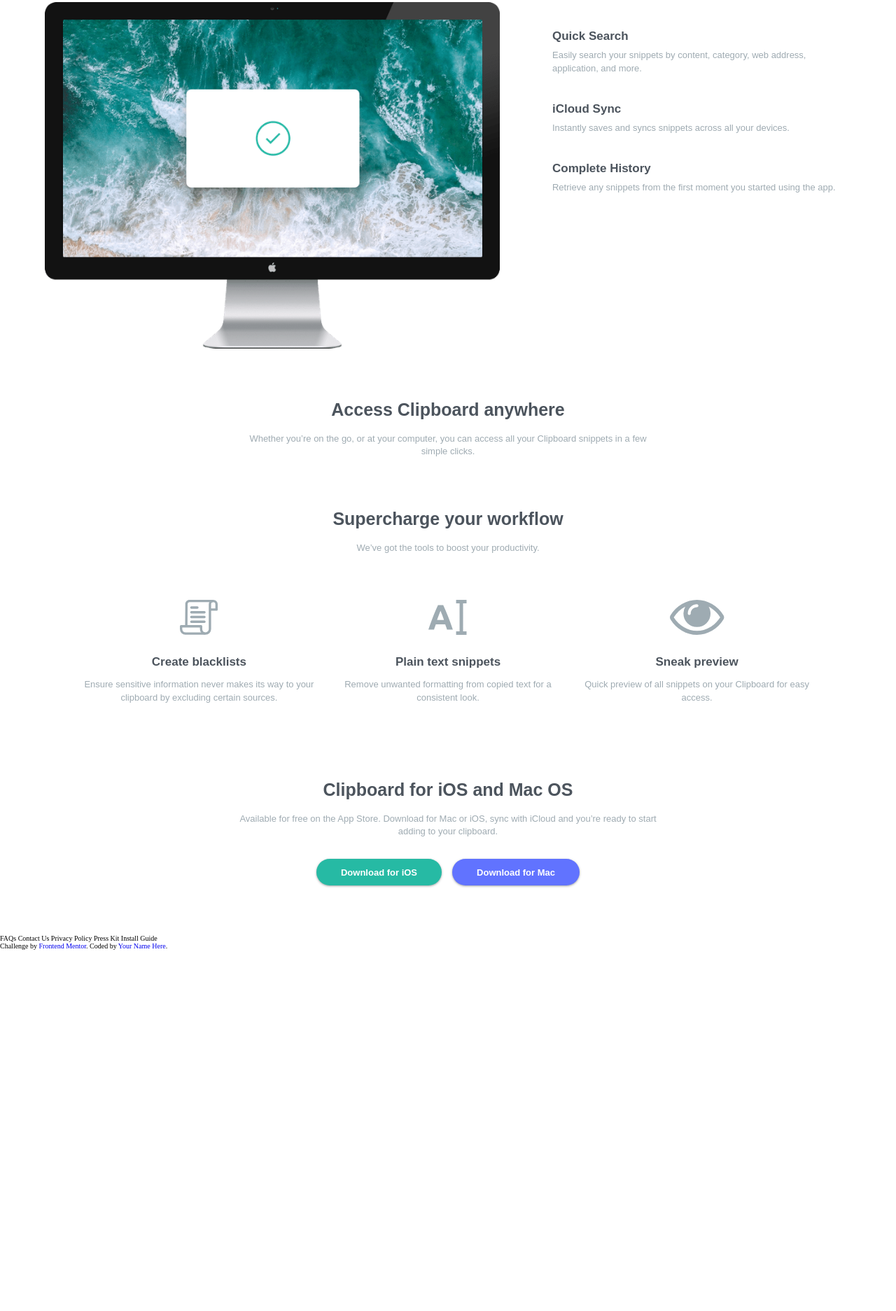
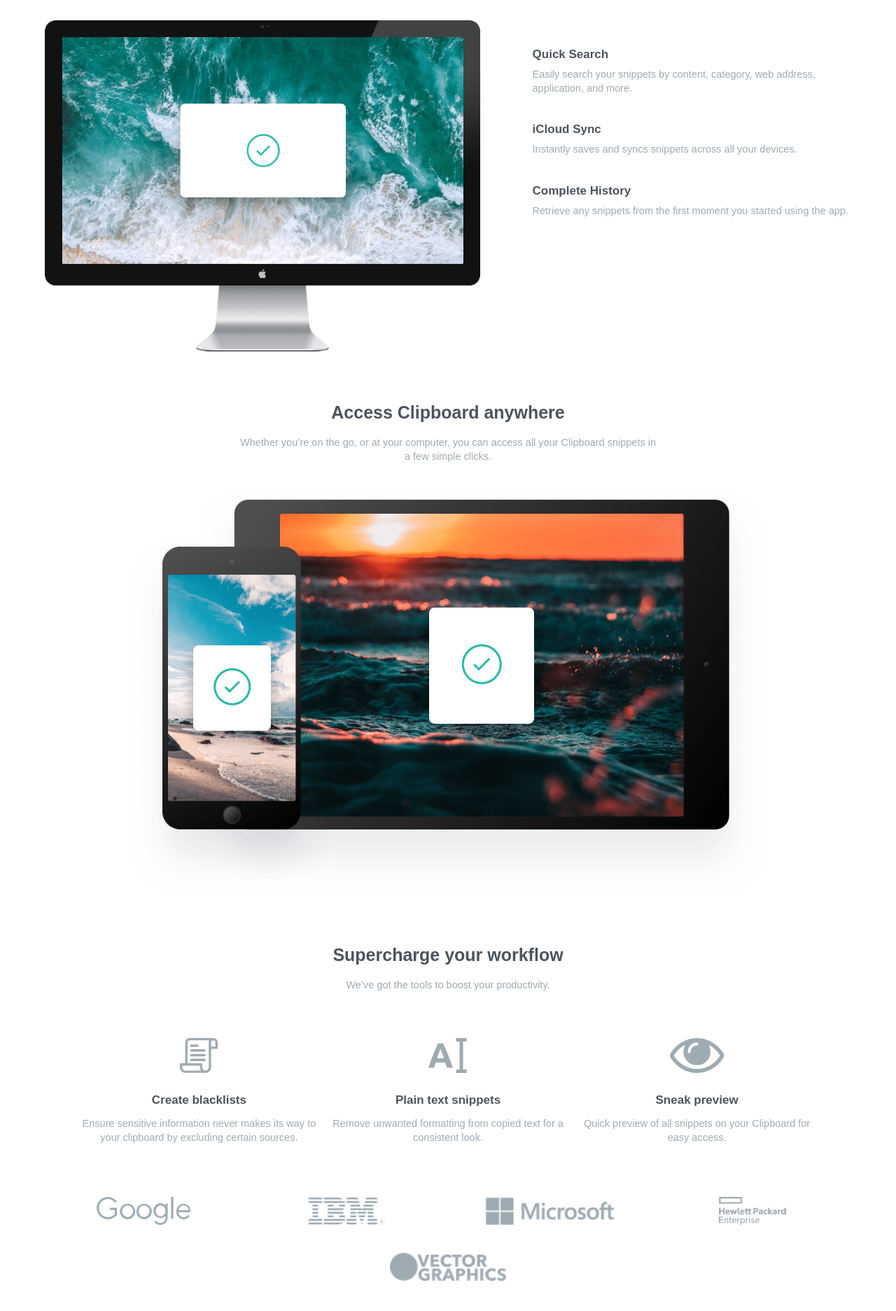
Before and after one commit to Pratik280/clipboard-landing-page, a plain HTML site: page index.html in a window 1280 px wide. Shown: the part 695-2568 px from the top of the page at 70% size. Before the commit the page ends 2052 px from the top, so only its background shows below. Drawn offline with Linux system fonts and the light colour scheme; a web font is replaced by a local one.

Commit message:
customers section styles

```diff
--- a/index.html
+++ b/index.html
@@ -36,23 +36,32 @@
             <img class="features-one__img" src="assets/images/image-computer.png" alt="computer image">
           </figure>
           <ul class="features-one__list">
-            <li class="features-one__list-item">Quick Search</li>
-            <p class="features-one__list-text">Easily search your snippets by content, category, web address, application, and more.</p>
-            <li class="features-one__list-item">iCloud Sync</li>
-            <p class="features-one__list-text">Instantly saves and syncs snippets across all your devices.</p>
-            <li class="features-one__list-item">Complete History</li>
-            <p class="features-one__list-text">Retrieve any snippets from the first moment you started using the app.</p>
+            <li class="features-one__list-item">
+              <p class="features-one__heading">Quick Search</p>
+              <p class="features-one__list-text">Easily search your snippets by content, category, web address, application, and more.</p>
+            </li>
+            <li class="features-one__list-item">
+              <p class="features-one__heading">iCloud Sync</p>
+              <p class="features-one__list-text">Instantly saves and syncs snippets across all your devices.</p>
+            </li>
+            <li class="features-one__list-item">
+              <p class="features-one__heading">Complete History</p>
+              <p class="features-one__list-text">Retrieve any snippets from the first moment you started using the app.</p>
+            </li>
           </ul>
         </div>
 
+
         <h2 class="main__heading">Access Clipboard anywhere</h2>
         <p class="main__text">Whether you’re on the go, or at your computer, you can access all your Clipboard snippets in a few simple clicks.</p>
+
+        <img class="main__devices-img" src="assets/images/image-devices.png" alt="tablet-mobile image">
 
         <h2 class="main__heading">Supercharge your workflow</h2>
         <p class="main__text">We’ve got the tools to boost your productivity.</p>
 
         <div class="features-two">
-          <ul class="features-two__list split">
+          <ul class="features-two__list">
             <li class="features-two__item">
               <img class="features-two__icon flex-center" src="assets/images/icon-blacklist.svg" alt="blacklist icon">
               <p class="features-two__heading">Create blacklists</p>
@@ -69,6 +78,24 @@
               <p class="features-two__text">Quick preview of all snippets on your Clipboard for easy access.</p>
             </li>
           </ul>
+        </div>
+
+        <div class="customers">
+          <figure class="customers__fig flex-center">
+            <img class="customers__img" src="assets/images/logo-google.png" alt="google logo">
+          </figure>
+          <figure class="customers__fig flex-center">
+            <img class="customers__img" src="assets/images/logo-ibm.png" alt="ibm logo">
+          </figure>
+          <figure class="customers__fig flex-center">
+            <img class="customers__img" src="assets/images/logo-microsoft.png" alt="microsoft logo">
+          </figure>
+          <figure class="customers__fig flex-center">
+            <img class="customers__img" src="assets/images/logo-hp.png" alt="hp logo">
+          </figure>
+          <figure class="customers__fig flex-center">
+            <img class="customers__img" src="assets/images/logo-vector-graphics.png" alt="vector-graphics logo">
+          </figure>
         </div>
 
         <h2 class="main__heading">Clipboard for iOS and Mac OS</h2>
--- a/scss/abstracts/_mixins.scss
+++ b/scss/abstracts/_mixins.scss
@@ -13,3 +13,15 @@
   font-weight: 600;
   color: var(--clr-dark-grayish-blue);
 }
+
+@mixin split($gap: 1rem, $flex-basis: 30%, $min-width: 25rem) {
+  display: flex;
+  gap: $gap;
+  flex-wrap: wrap;
+  justify-content: center;
+
+  &>* {
+    flex-basis: $flex-basis;
+    min-width: $min-width;
+  }
+}
--- a/scss/abstracts/_variables.scss
+++ b/scss/abstracts/_variables.scss
@@ -15,5 +15,5 @@
   --fs-700: 2.5rem;
   --fs-600: clamp(1.6rem, calc(2vw + 1rem), 1.7rem);
   --fs-500: clamp(1.5rem, calc(1vw + 1rem), 1.75rem);
-  --fs-400: clamp(1.25rem, calc(1vw + 1rem), 1.3rem);
+  --fs-400: clamp(1.4rem, calc(1vw + 1rem), 1.45rem);
 }
--- a/scss/base/_helpers.scss
+++ b/scss/base/_helpers.scss
@@ -8,15 +8,3 @@
   align-items: center;
   justify-content: center;
 }
-
-.split {
-  display: flex;
-  gap: 1em;
-  flex-wrap: wrap;
-  justify-content: center;
-
-  &>* {
-    flex-basis: 30%;
-    min-width: 25em;
-  }
-}
--- /dev/null
+++ b/scss/layout/_customers.scss
@@ -0,0 +1,10 @@
+@use '../abstracts';
+@use '../base';
+
+.customers {
+  padding: 4rem 0;
+  @include abstracts.split(4rem, 10%, 25rem);
+  &__img {
+    height: 4rem;
+  }
+}
--- /dev/null
+++ b/scss/layout/_features-one.scss
@@ -0,0 +1,29 @@
+@use '../abstracts';
+@use '../base';
+
+.features-one {
+  padding-top: 7.5rem;
+  @media (min-width: 60em) {
+    display: flex;
+    flex-direction: row;
+    gap: 7.5rem;
+  }
+
+  &__list-item {
+    list-style: none;
+    margin-top: 4rem;
+  }
+
+  &__heading {
+    @include abstracts.bold-text(var(--fs-600), 1);
+    text-align: center;
+    @media (min-width: 60em) { text-align: left; }
+  }
+
+  &__list-text {
+    @include abstracts.normal-text(var(--fs-400), 1.4);
+    text-align: center;
+    @media (min-width: 60em) { text-align: left; }
+    margin-top: 1rem;
+  }
+}
--- /dev/null
+++ b/scss/layout/_features-two.scss
@@ -0,0 +1,30 @@
+@use '../abstracts';
+@use '../base';
+
+.features-two {
+  padding: 3.5rem 0;
+
+  &__list{
+    list-style: none;
+  @include abstracts.split(1rem, 30%, 25rem);
+  }
+
+  &__icon {
+    height: 50px;
+    display: block;
+    margin: 0 auto;
+    margin-top: 3rem;
+  }
+
+  &__heading {
+    @include abstracts.bold-text(var(--fs-600), 1);
+    text-align: center;
+    margin-top: 3rem;
+  }
+
+  &__text {
+    @include abstracts.normal-text(var(--fs-400), 1.4);
+    text-align: center;
+    margin-top: 1.5rem;
+  }
+}
--- a/scss/layout/_index.scss
+++ b/scss/layout/_index.scss
@@ -1,6 +1,9 @@
 @forward '../layout/footer';
 @forward '../layout/header';
 @forward '../layout/main';
+@forward '../layout/features-one';
+@forward '../layout/features-two';
+@forward '../layout/customers';
 
 // layout contains styles for different
 // aspects of the site's structural
--- a/scss/layout/_main.scss
+++ b/scss/layout/_main.scss
@@ -21,55 +21,10 @@
   }
 
   .btn-wrapper { margin-top: 3rem; }
-}
 
-.features-one {
-  padding-top: 7.5rem;
-  @media (min-width: 60em) {
-    display: flex;
-    flex-direction: row;
-    gap: 7.5rem;
-  }
-
-  &__list-item {
-    list-style: none;
-    @include abstracts.bold-text(var(--fs-600), 1);
-    text-align: center;
-    @media (min-width: 60em) { text-align: left; }
+  &__devices-img {
+    display:block;
+    margin: 0 auto;
     margin-top: 4rem;
   }
-
-  &__list-text {
-    @include abstracts.normal-text(var(--fs-400), 1.4);
-    text-align: center;
-    @media (min-width: 60em) { text-align: left; }
-    margin-top: 1rem;
-  }
 }
-
-.features-two {
-  padding: 3.5rem 0;
-
-  &__list{
-    list-style: none;
-  }
-
-  &__icon {
-    height: 50px;
-    display: block;
-    margin: 0 auto;
-    margin-top: 3rem;
-  }
-
-  &__heading {
-    @include abstracts.bold-text(var(--fs-600), 1);
-    text-align: center;
-    margin-top: 3rem;
-  }
-
-  &__text {
-    @include abstracts.normal-text(var(--fs-400), 1.4);
-    text-align: center;
-    margin-top: 1.5rem;
-  }
-}
```
Also changed, not shown: style.css, 1 other file.
